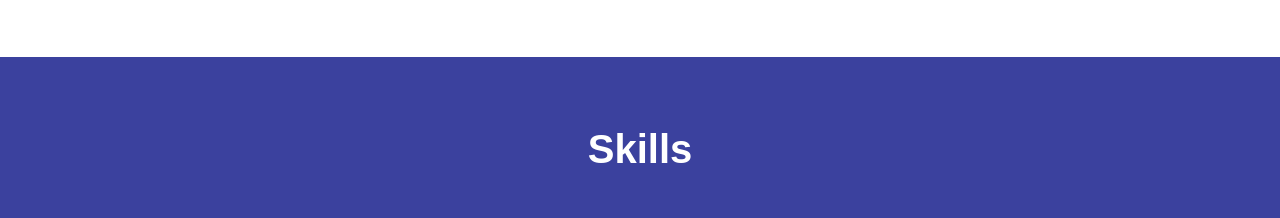
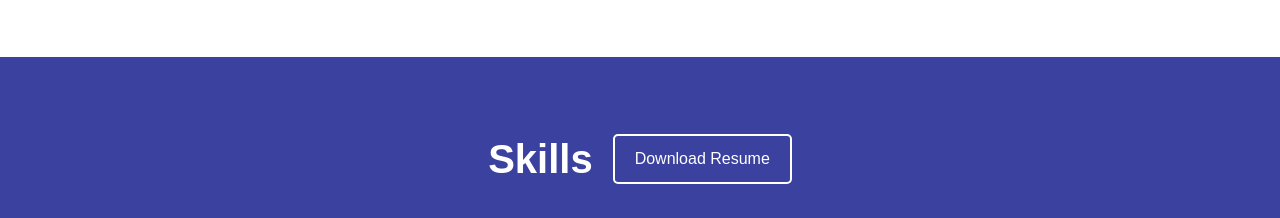
Before and after one commit to benrobinsoonn/portfolio, a plain HTML site: page index.html in a window 1280 px wide. Shown: the part 836-1054 px from the top of the page. Drawn offline with Linux system fonts and the light colour scheme.

Commit message:
Add files via upload

```diff
--- a/index.html
+++ b/index.html
@@ -52,7 +52,10 @@
 
   <section id="skills">
   <div class="container">
-    <h2>Skills</h2>
+    <div class="skills-header">
+      <h2>Skills</h2>
+      <a class="cta-button outline" href="Resume Ben.pdf" download>Download Resume</a>
+    </div>
     <div class="skills-container">
       <div class="skill">
         <img src="math.png" alt="Mathematics" class="skill-icon">
--- a/styles.css
+++ b/styles.css
@@ -79,7 +79,7 @@ body {
 }
 /* SKILL */
 #skills {
-  padding: 60px 20px;
+  padding: 70px 20px;
   background-color: hwb(236 23% 38%); /* Purple background */
   color: white;
   text-align: center;
@@ -87,13 +87,32 @@ body {
 
 #skills h2 {
   font-size: 2.5rem;
+  margin-bottom: 20px;
+}
+
+.skills-header {
+  display: flex;
+  justify-content: center;
+  align-items: center;
+  gap: 20px;
+  flex-wrap: wrap;
   margin-bottom: 40px;
+  text-align: center;
 }
+
+.skills-header h2 {
+  margin: 0;
+}
+
+.skills-header .cta-button {
+  margin-top: -20px;
+}
+
 
 .skills-container {
   display: flex;
   justify-content: center;
-  gap: 30px;
+  gap: 35px;
   flex-wrap: wrap;  /* Allow for wrapping on smaller screens */
 }
 
@@ -368,7 +387,7 @@ header p {
 
 .cta-button.outline {
   background: transparent;
-  color: #3c180b;
+  color: #ffffff;
   border: 2px solid currentColor;
 }
 
```
